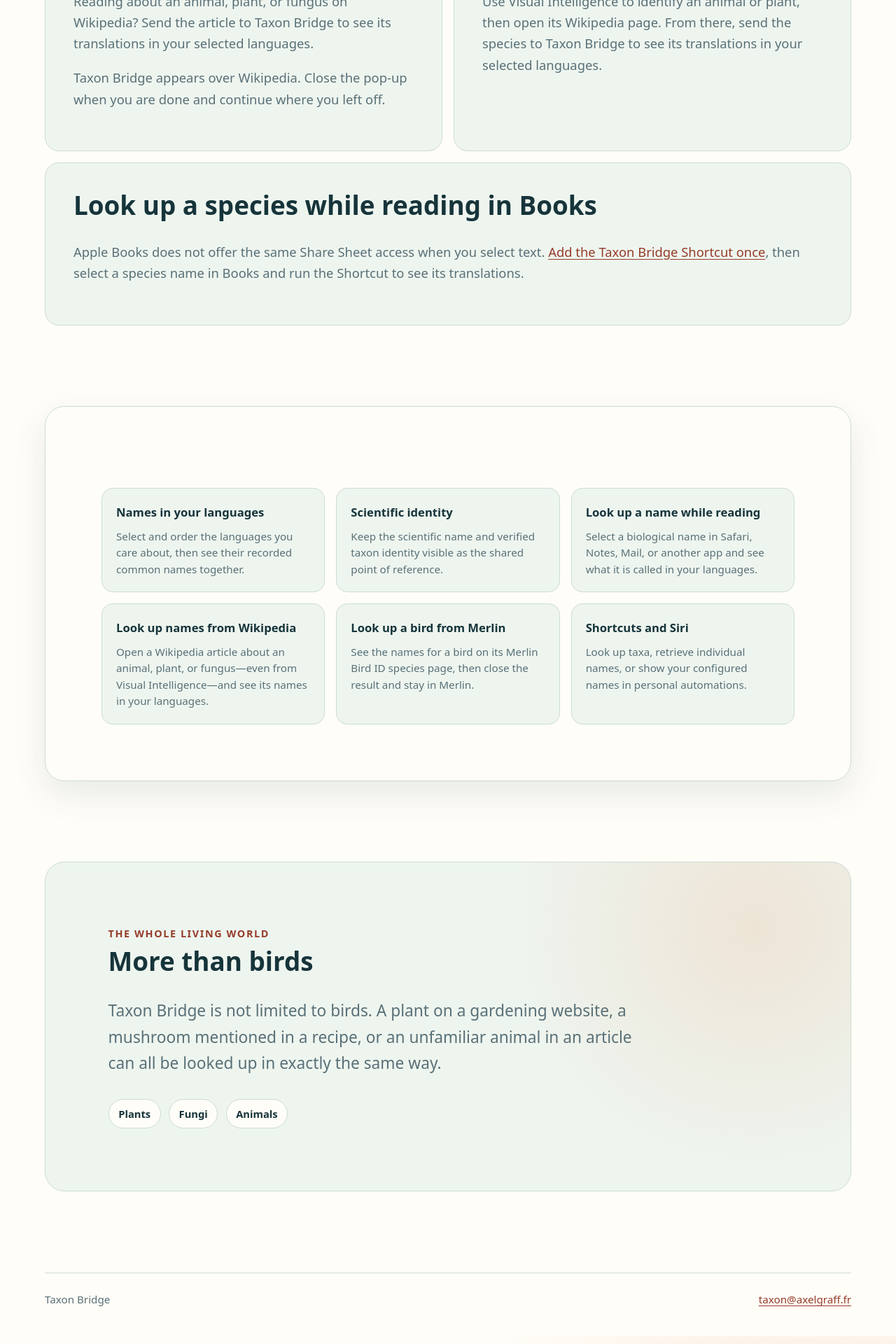
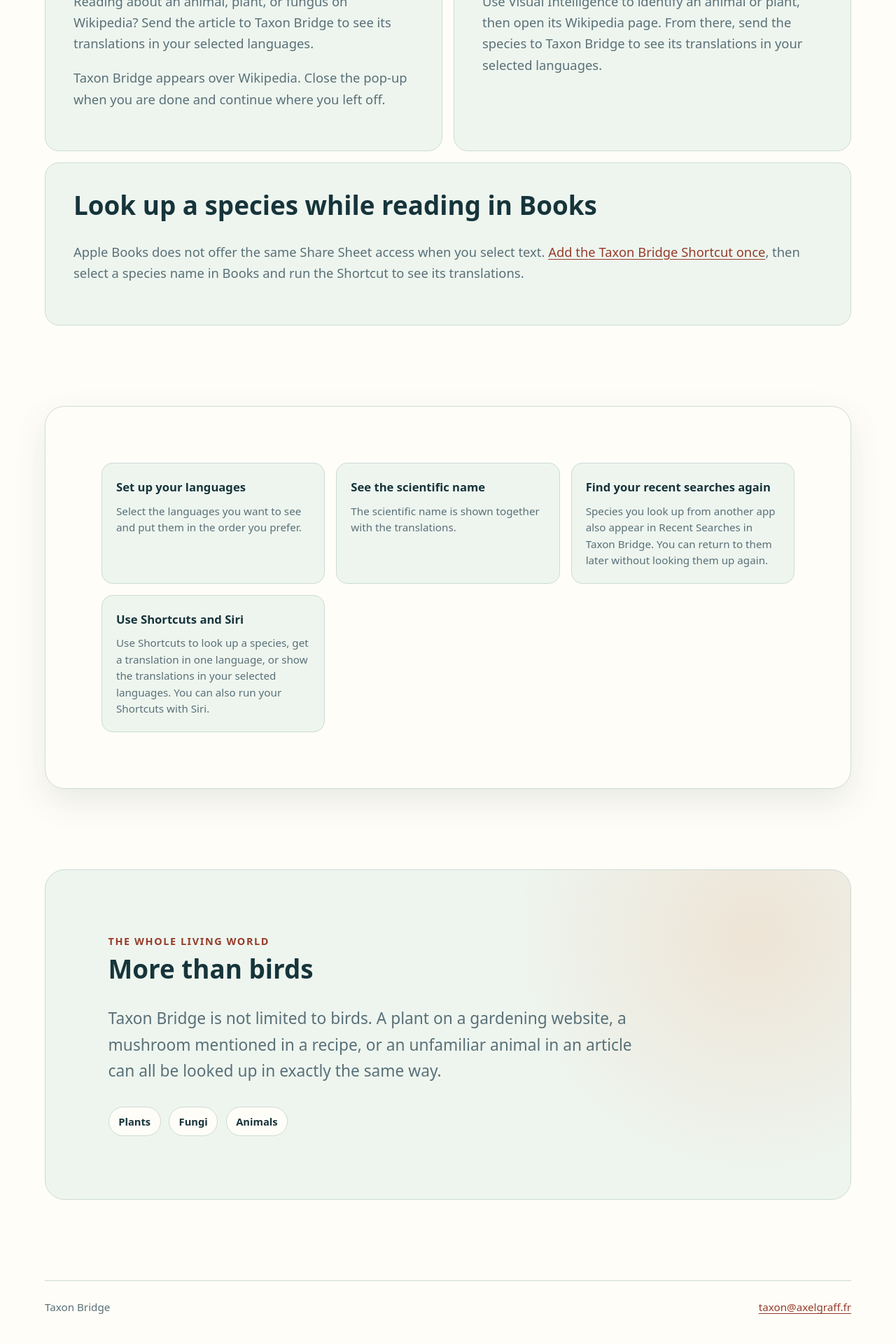
Before and after one commit to axel58170/taxon-site, a Jekyll site: the page built from website/index.md, in a window 1280 px wide. Shown: the part 3269-5189 px from the top of the page at 70% size. Built offline with Jekyll 4.4.1, drawn with Linux system fonts in a browser that asks for light colours.

Commit message:
Refine homepage feature summary

```diff
--- a/website/assets/site.css
+++ b/website/assets/site.css
@@ -307,7 +307,7 @@
   display: grid;
   grid-template-columns: repeat(3, minmax(0, 1fr));
   gap: 1rem;
-  margin: 2.25rem 0 0;
+  margin: 0;
   padding: 0;
   list-style: none;
 }
--- a/website/index.md
+++ b/website/index.md
@@ -91,12 +91,10 @@
 <section class="features-section" aria-label="Taxon Bridge features">
 
   <ul class="feature-list">
-    <li><strong>Names in your languages</strong><span>Select and order the languages you care about, then see their recorded common names together.</span></li>
-    <li><strong>Scientific identity</strong><span>Keep the scientific name and verified taxon identity visible as the shared point of reference.</span></li>
-    <li><strong>Look up a name while reading</strong><span>Select a biological name in Safari, Notes, Mail, or another app and see what it is called in your languages.</span></li>
-    <li><strong>Look up names from Wikipedia</strong><span>Open a Wikipedia article about an animal, plant, or fungus—even from Visual Intelligence—and see its names in your languages.</span></li>
-    <li><strong>Look up a bird from Merlin</strong><span>See the names for a bird on its Merlin Bird ID species page, then close the result and stay in Merlin.</span></li>
-    <li><strong>Shortcuts and Siri</strong><span>Look up taxa, retrieve individual names, or show your configured names in personal automations.</span></li>
+    <li><strong>Set up your languages</strong><span>Select the languages you want to see and put them in the order you prefer.</span></li>
+    <li><strong>See the scientific name</strong><span>The scientific name is shown together with the translations.</span></li>
+    <li><strong>Find your recent searches again</strong><span>Species you look up from another app also appear in Recent Searches in Taxon Bridge. You can return to them later without looking them up again.</span></li>
+    <li><strong>Use Shortcuts and Siri</strong><span>Use Shortcuts to look up a species, get a translation in one language, or show the translations in your selected languages. You can also run your Shortcuts with Siri.</span></li>
   </ul>
 </section>
 
```
